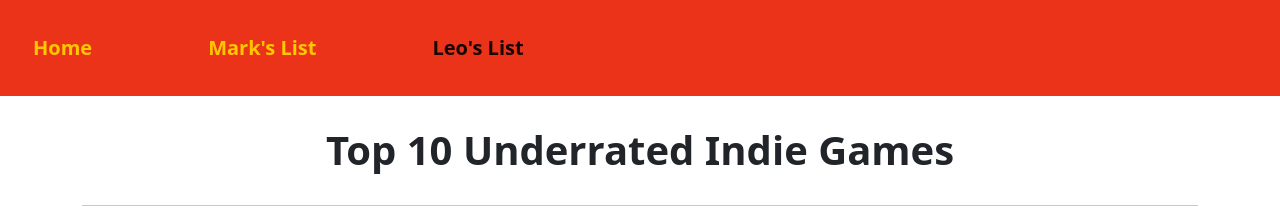
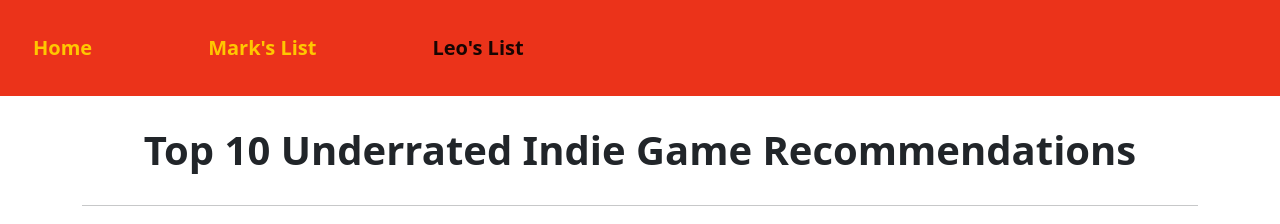
Before and after one commit to LeoJrTheTanooki/Challenge2_Top10, a plain HTML site: page pages/LeoTop10.html in a window 1280 px wide. Shown: the top 224 px of the page. Drawn offline with nearby package versions, Linux system fonts and the light colour scheme.

Commit message:
Update LeoTop10.html

```diff
--- a/pages/LeoTop10.html
+++ b/pages/LeoTop10.html
@@ -3,7 +3,7 @@
   <head>
     <meta charset="utf-8" />
     <meta name="viewport" content="width=device-width, initial-scale=1" />
-    <title>Bootstrap demo</title>
+    <title>Top 10 Leo Recommendations</title>
     <link
       href="https://cdn.jsdelivr.net/npm/bootstrap@5.2.3/dist/css/bootstrap.min.css"
       rel="stylesheet"
@@ -54,7 +54,7 @@
       <!-- <div class="container-fluid"> -->
       <div class="row" style="margin-top: 2%; margin-bottom: 2%">
         <h1 style="text-align: center; font-weight: bolder">
-          Top 10 Underrated Indie Games
+          Top 10 Underrated Indie Game Recommendations
         </h1>
       </div>
 
```
